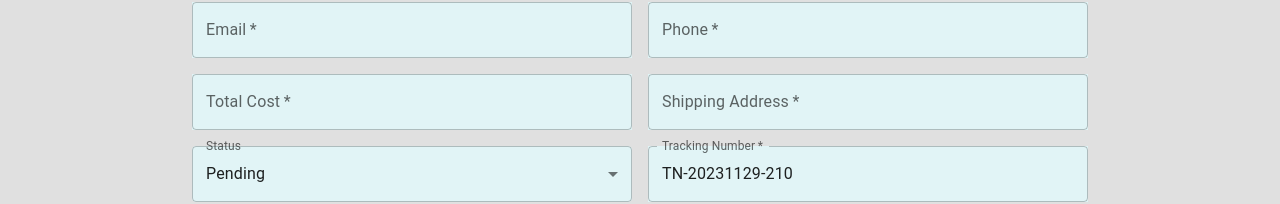
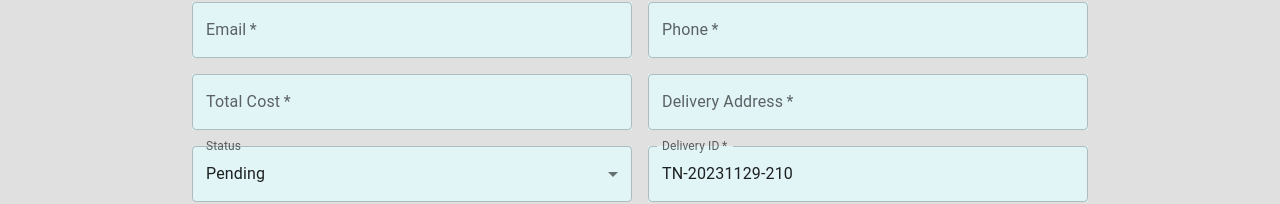
Before and after one commit to Gsus07/react-test-front, a React (Create React App) app in the folder users-processisng-servise/: page /order-form in a window 1280 px wide. Shown: the part 246-450 px from the top of the page. Built offline with nearby package versions, Linux system fonts and the light colour scheme.

Commit message:
name change

```diff
--- a/users-processisng-servise/src/components/OrderForm.jsx
+++ b/users-processisng-servise/src/components/OrderForm.jsx
@@ -35,11 +35,11 @@ const OrderForm = ({ onSubmit }) => {
     email: '',
     phone: '',
     totalCost: '',
-    shippingAddress: '',
+    delivery_address: '', // Cambiado a delivery_address
     status: 'Pending',
     comments: '',
     products: [],
-    trackingNumber: generateTrackingNumber(), // Generar automáticamente el número de seguimiento
+    delivery_id: generateTrackingNumber(),
   });
 
   const handleInputChange = (e) => {
@@ -56,11 +56,11 @@ const OrderForm = ({ onSubmit }) => {
       email: '',
       phone: '',
       totalCost: '',
-      shippingAddress: '',
+      delivery_address: '', // Cambiado a delivery_address
       status: 'Pending',
       comments: '',
       products: [],
-      trackingNumber: generateTrackingNumber(), // Generar automáticamente un nuevo número de seguimiento
+      delivery_id: generateTrackingNumber(),
     });
   };
 
@@ -133,9 +133,9 @@ const OrderForm = ({ onSubmit }) => {
             <TextField
               fullWidth
               type="text"
-              name="shippingAddress"
-              label="Shipping Address"
-              value={formData.shippingAddress}
+              name="delivery_address" // Cambiado a delivery_address
+              label="Delivery Address" // Cambiado a Delivery Address
+              value={formData.delivery_address} // Cambiado a delivery_address
               onChange={handleInputChange}
               required
               sx={{ backgroundColor: '#E1F4F6' }}
@@ -161,13 +161,13 @@ const OrderForm = ({ onSubmit }) => {
             <TextField
               fullWidth
               type="text"
-              name="trackingNumber"
-              label="Tracking Number"
-              value={formData.trackingNumber}
+              name="delivery_id" // Cambiado a delivery_id
+              label="Delivery ID" // Cambiado a Delivery ID
+              value={formData.delivery_id} // Cambiado a delivery_id
               onChange={handleInputChange}
               required
               sx={{ backgroundColor: '#E1F4F6' }}
-              readOnlyinputProps={{ readOnly: true }}
+              readOnly
             />
           </Grid>
           <Grid item xs={12}>
--- a/users-processisng-servise/src/components/Orders.jsx
+++ b/users-processisng-servise/src/components/Orders.jsx
@@ -44,14 +44,14 @@ const defaultOrders = [
     email: 'john.doe@example.com',
     phone: '555-1234',
     totalCost: 99.99,
-    shippingAddress: '123 Main St',
+    delivery_address: '123 Main St', // Cambiado a delivery_address
     status: 'Pending',
     comments: 'Great customer!',
     products: [
       { id: 1, name: 'Product 1', quantity: 2, price: 49.99 },
       // ... más productos
     ],
-    trackingNumber: 'TN-20231129-1234', // Ejemplo de número de guía
+    delivery_id: 'TN-20231129-1234', // Cambiado a delivery_id
   },
 ];
 
@@ -69,11 +69,11 @@ const Orders = () => {
     email: '',
     phone: '',
     totalCost: '',
-    shippingAddress: '',
+    delivery_address: '', // Cambiado a delivery_address
     status: 'Pending',
     comments: '',
     products: [],
-    trackingNumber: generateTrackingNumber(),
+    delivery_id: generateTrackingNumber(), // Cambiado a delivery_id
   });
   const [searchTerm, setSearchTerm] = useState('');
   const [editingIndex, setEditingIndex] = useState(-1);
@@ -89,7 +89,7 @@ const Orders = () => {
     if (editingIndex === -1) {
       const newOrderWithTracking = {
         ...newOrder,
-        trackingNumber: generateTrackingNumber(),
+        delivery_id: generateTrackingNumber(), // Cambiado a delivery_id
       };
       setOrders((prevOrders) => [...prevOrders, newOrderWithTracking]);
     } else {
@@ -105,11 +105,11 @@ const Orders = () => {
       email: '',
       phone: '',
       totalCost: '',
-      shippingAddress: '',
+      delivery_address: '', // Cambiado a delivery_address
       status: 'Pending',
       comments: '',
       products: [],
-      trackingNumber: generateTrackingNumber(),
+      delivery_id: generateTrackingNumber(), // Cambiado a delivery_id
     });
   };
 
@@ -173,10 +173,10 @@ const Orders = () => {
               <TableCell>Email</TableCell>
               <TableCell>Phone</TableCell>
               <TableCell>Total Cost</TableCell>
-              <TableCell>Shipping Address</TableCell>
+              <TableCell>Delivery Address</TableCell> {/* Cambiado a Delivery Address */}
               <TableCell>Status</TableCell>
               <TableCell>Comments</TableCell>
-              <TableCell>Tracking Number</TableCell>
+              <TableCell>Delivery ID</TableCell> {/* Cambiado a Delivery ID */}
               <TableCell style={{ width: actionsColumnWidth }}>Actions</TableCell>
             </TableRow>
           </TableHead>
@@ -225,8 +225,8 @@ const Orders = () => {
               <TableCell>
                 <input
                   type="text"
-                  name="shippingAddress"
-                  value={newOrder.shippingAddress}
+                  name="delivery_address" // Cambiado a delivery_address
+                  value={newOrder.delivery_address} // Cambiado a delivery_address
                   onChange={handleInputChange}
                 />
               </TableCell>
@@ -250,7 +250,7 @@ const Orders = () => {
                   onChange={handleInputChange}
                 />
               </TableCell>
-              <TableCell>{newOrder.trackingNumber}</TableCell>
+              <TableCell>{newOrder.delivery_id}</TableCell> {/* Cambiado a delivery_id */}
               <TableCell>
                 <Button variant="contained" color="success" onClick={addOrder}>
                   {editingIndex === -1 ? 'Add Order' : 'Save'}
@@ -267,10 +267,10 @@ const Orders = () => {
                 <TableCell>{index === editingIndex ? newOrder.email : order.email}</TableCell>
                 <TableCell>{index === editingIndex ? newOrder.phone : order.phone}</TableCell>
                 <TableCell>{index === editingIndex ? newOrder.totalCost : order.totalCost}</TableCell>
-                <TableCell>{index === editingIndex ? newOrder.shippingAddress : order.shippingAddress}</TableCell>
+                <TableCell>{index === editingIndex ? newOrder.delivery_address : order.delivery_address}</TableCell> {/* Cambiado a delivery_address */}
                 <TableCell>{index === editingIndex ? newOrder.status : order.status}</TableCell>
                 <TableCell>{index === editingIndex ? newOrder.comments : order.comments}</TableCell>
-                <TableCell>{index === editingIndex ? newOrder.trackingNumber : order.trackingNumber}</TableCell>
+                <TableCell>{index === editingIndex ? newOrder.delivery_id : order.delivery_id}</TableCell> {/* Cambiado a delivery_id */}
                 <TableCell>
                   <Button
                     variant="contained"
```
